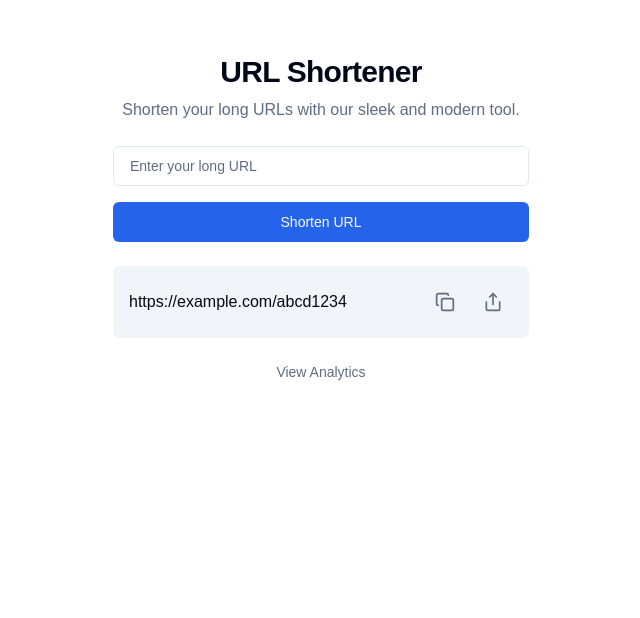
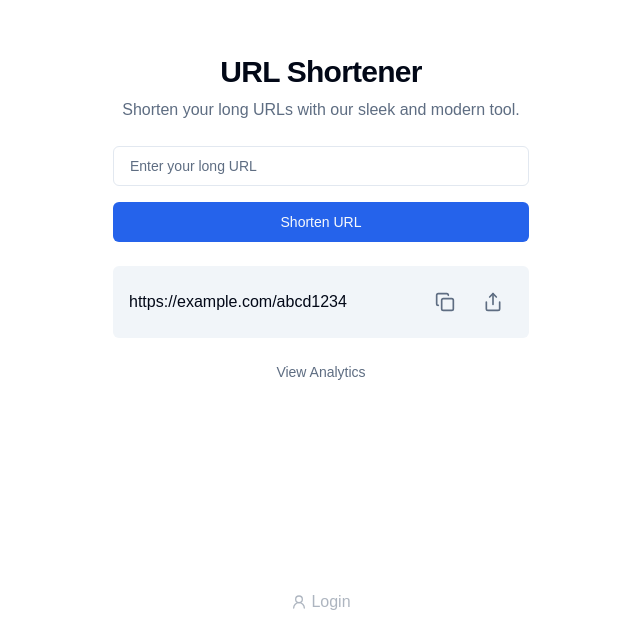
Before and after one commit to kooked-ch/url-shortener, a Next.js app: page / in a window 1280 px wide. Shown: the part 182-800 px from the top of the page, without its empty margins (319-959 px from the left). Built offline with nearby package versions, Linux system fonts and the light colour scheme.

Commit message:
Refactor page component to use lucide-react icons

```diff
--- a/src/app/page.tsx
+++ b/src/app/page.tsx
@@ -1,8 +1,9 @@
 import { Input } from '@/components/ui/input';
 import { Button } from '@/components/ui/button';
 import Link from 'next/link';
+import { Copy, Share, UserRound } from 'lucide-react';
 
-export default function Component() {
+export default function MainPage() {
 	return (
 		<div className="flex flex-col items-center justify-center min-h-screen bg-background">
 			<div className="max-w-md w-full space-y-6 px-4">
@@ -20,11 +21,11 @@ export default function Component() {
 					<div className="text-foreground font-medium">https://example.com/abcd1234</div>
 					<div className="flex items-center gap-2">
 						<Button variant="ghost" size="icon" className="text-muted-foreground hover:bg-muted/50">
-							<CopyIcon className="w-5 h-5" />
+							<Copy className="w-5 h-5" />
 							<span className="sr-only">Copy</span>
 						</Button>
 						<Button variant="ghost" size="icon" className="text-muted-foreground hover:bg-muted/50">
-							<ShareIcon className="w-5 h-5" />
+							<Share className="w-5 h-5" />
 							<span className="sr-only">Share</span>
 						</Button>
 					</div>
@@ -35,25 +36,12 @@ export default function Component() {
 					</Link>
 				</div>
 			</div>
+			<div className="absolute justify-center w-full flex bottom-1 text-muted-foreground opacity-50">
+				<Link href="/login" className="flex items-center gap-1">
+					<UserRound className="w-4 h-4" />
+					<p>Login</p>
+				</Link>
+			</div>
 		</div>
 	);
 }
-
-function CopyIcon(props) {
-	return (
-		<svg {...props} xmlns="http://www.w3.org/2000/svg" width="24" height="24" viewBox="0 0 24 24" fill="none" stroke="currentColor" strokeWidth="2" strokeLinecap="round" strokeLinejoin="round">
-			<rect width="14" height="14" x="8" y="8" rx="2" ry="2" />
-			<path d="M4 16c-1.1 0-2-.9-2-2V4c0-1.1.9-2 2-2h10c1.1 0 2 .9 2 2" />
-		</svg>
-	);
-}
-
-function ShareIcon(props) {
-	return (
-		<svg {...props} xmlns="http://www.w3.org/2000/svg" width="24" height="24" viewBox="0 0 24 24" fill="none" stroke="currentColor" strokeWidth="2" strokeLinecap="round" strokeLinejoin="round">
-			<path d="M4 12v8a2 2 0 0 0 2 2h12a2 2 0 0 0 2-2v-8" />
-			<polyline points="16 6 12 2 8 6" />
-			<line x1="12" x2="12" y1="2" y2="15" />
-		</svg>
-	);
-}
```
